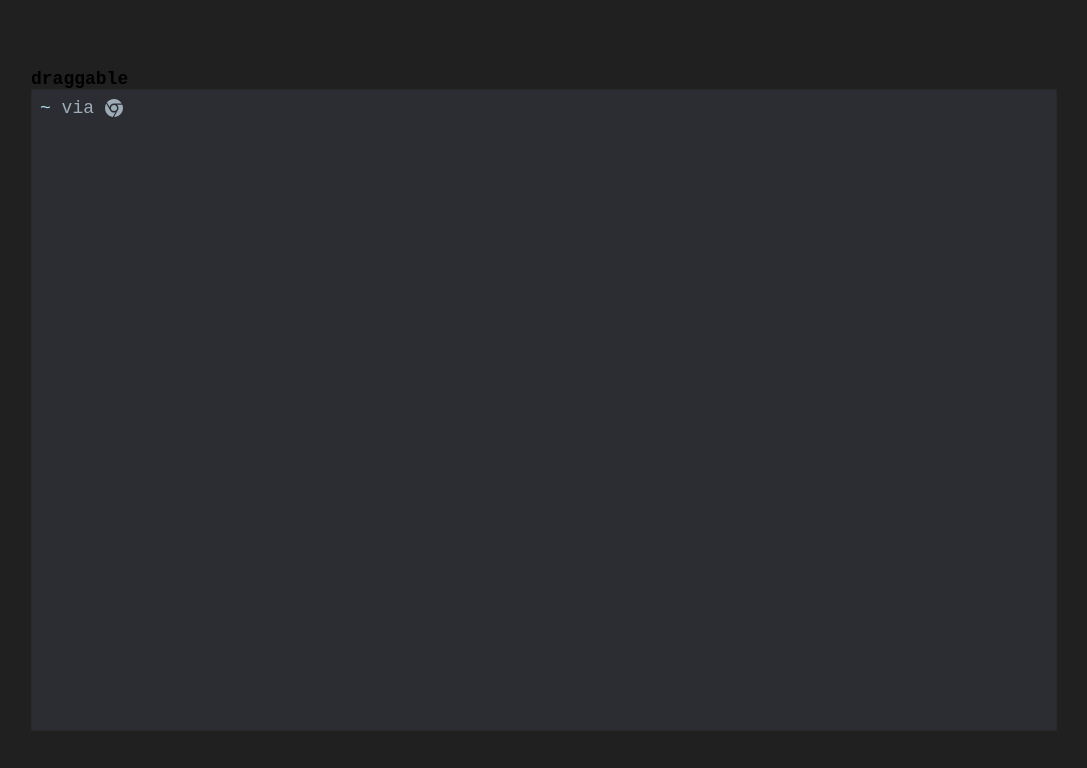
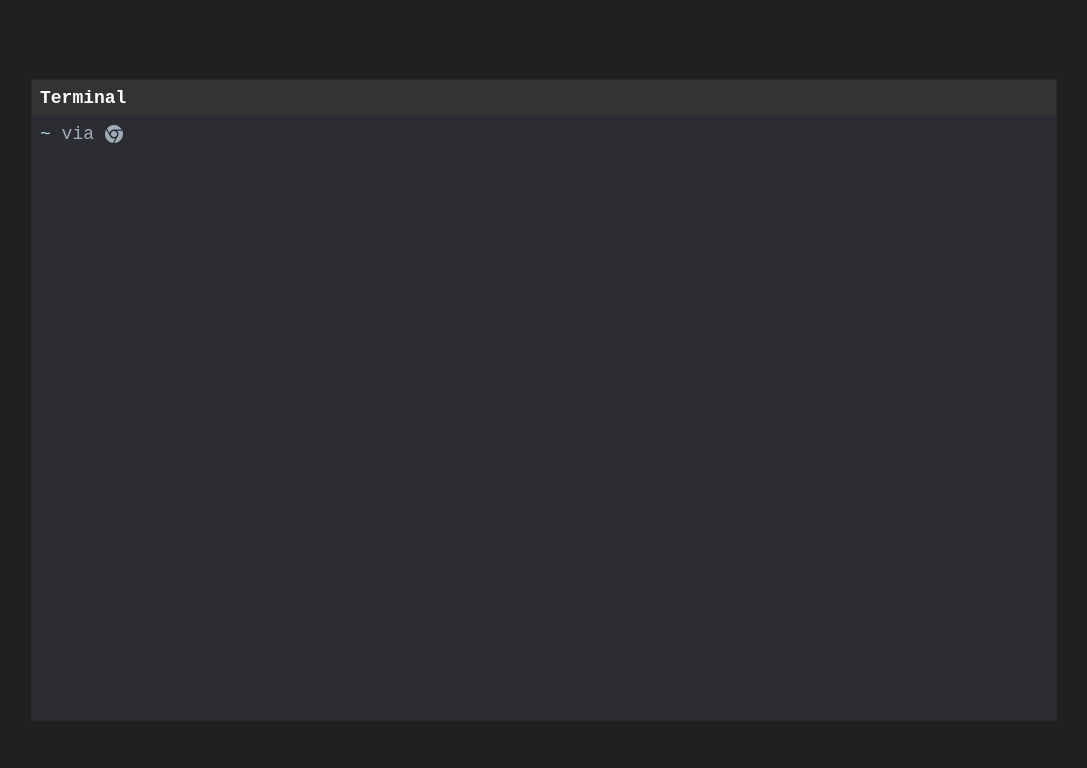
Before and after one commit to CornCube/corncube.github.io, a React (Vite) app in the folder terminal-app/: page / in a window 1280 px wide. Shown: the top 768 px of the page, without its empty margins (96-1183 px from the left). Built offline with nearby package versions, Linux system fonts and the light colour scheme.

Commit message:
added title bar and a fancier dragging animation

```diff
--- a/terminal-app/package.json
+++ b/terminal-app/package.json
@@ -16,9 +16,9 @@
     "@fortawesome/fontawesome-svg-core": "^6.6.0",
     "@fortawesome/free-brands-svg-icons": "^6.6.0",
     "@fortawesome/react-fontawesome": "^0.2.2",
+    "framer-motion": "^11.3.30",
     "react": "^18.3.1",
-    "react-dom": "^18.3.1",
-    "react-draggable": "^4.4.6"
+    "react-dom": "^18.3.1"
   },
   "devDependencies": {
     "@eslint/js": "^9.9.0",
--- /dev/null
+++ b/terminal-app/src/components/titlebar.tsx
@@ -0,0 +1,20 @@
+interface TitleBarProps {
+  dragControls: any;
+}
+
+export const TitleBar: React.FC<TitleBarProps> = ({ dragControls }) => {
+  return (
+    <div
+      onPointerDown={(e) => dragControls.start(e)}
+      style={{
+        cursor: "move",
+        backgroundColor: "#333",
+        padding: "8px",
+        color: "#fff",
+        userSelect: "none",
+      }}
+    >
+      <strong>Terminal</strong>
+    </div>
+  );
+};
--- a/terminal-app/src/components/window.tsx
+++ b/terminal-app/src/components/window.tsx
@@ -1,38 +1,63 @@
 import React from "react";
+import { useEffect } from "react";
 import Input from "../components/input";
-import Draggable from "react-draggable";
+import { motion, useDragControls } from "framer-motion";
 import { Theme } from "../styles/themes";
+import { TitleBar } from "./titlebar";
 
 interface WindowProps {
   theme: Theme;
+  constraintsRef: any;
 }
 
-export const TerminalWindow: React.FC<WindowProps> = ({ theme }) => {
+export const TerminalWindow: React.FC<WindowProps> = ({
+  theme,
+  constraintsRef,
+}) => {
   const inputRef = React.useRef<HTMLTextAreaElement>(null);
+  const dragControls = useDragControls();
 
   const handleClick = () => {
     inputRef.current?.focus();
   };
 
+  useEffect(() => {
+    document.body.style.overflow = "hidden";
+
+    return () => {
+      document.body.style.overflow = "";
+    };
+  }, []);
+
   return (
-    <Draggable bounds="div" handle="strong">
-      <div>
-        <strong>draggable</strong>
+    <motion.div
+      drag
+      dragListener={false}
+      dragConstraints={constraintsRef}
+      dragTransition={{ power: 0.6 }}
+      dragControls={dragControls}
+      style={{
+        overflow: "hidden",
+        height: "80vh",
+        width: "80vw",
+        border: "1px solid #292929",
+        borderRadius: "1px",
+        backgroundColor: theme.foreground,
+      }}
+    >
+      <TitleBar dragControls={dragControls} />
       <div
         onClick={handleClick}
         style={{
-            height: "80vh",
-            width: "80vw",
-            backgroundColor: theme.foreground,
+          height: "100%",
+          width: "100%",
           color: "#9eacb8",
           display: "flex",
-            border: "1px solid #292929",
-            borderRadius: "1px",
+          overflow: "hidden",
         }}
       >
         <Input inputRef={inputRef} />
       </div>
-      </div>
-    </Draggable>
+    </motion.div>
   );
 };
--- a/terminal-app/src/pages/App.tsx
+++ b/terminal-app/src/pages/App.tsx
@@ -1,10 +1,12 @@
-import { useState, useEffect } from "react";
+import { useState, useEffect, useRef } from "react";
 import "../styles/terminal.css";
 import { themes, ThemeName } from "../styles/themes";
 import { TerminalWindow } from "../components/window";
 
 function App() {
   const [currentTheme, setCurrentTheme] = useState<ThemeName>("dark");
+
+  const constraintsRef = useRef(null);
 
   useEffect(() => {
     console.log("theme changed");
@@ -19,6 +21,7 @@ function App() {
 
   return (
     <div
+      ref={constraintsRef}
       style={{
         height: "100vh",
         width: "100vw",
@@ -28,7 +31,7 @@ function App() {
         backgroundColor: theme.background,
       }}
     >
-      <TerminalWindow theme={theme} />
+      <TerminalWindow theme={theme} constraintsRef={constraintsRef} />
     </div>
   );
 }
```
Also changed, not shown: 1 other file (tests, documents, lock files or other folders). Lines whose indentation alone changed are shown as unchanged.
